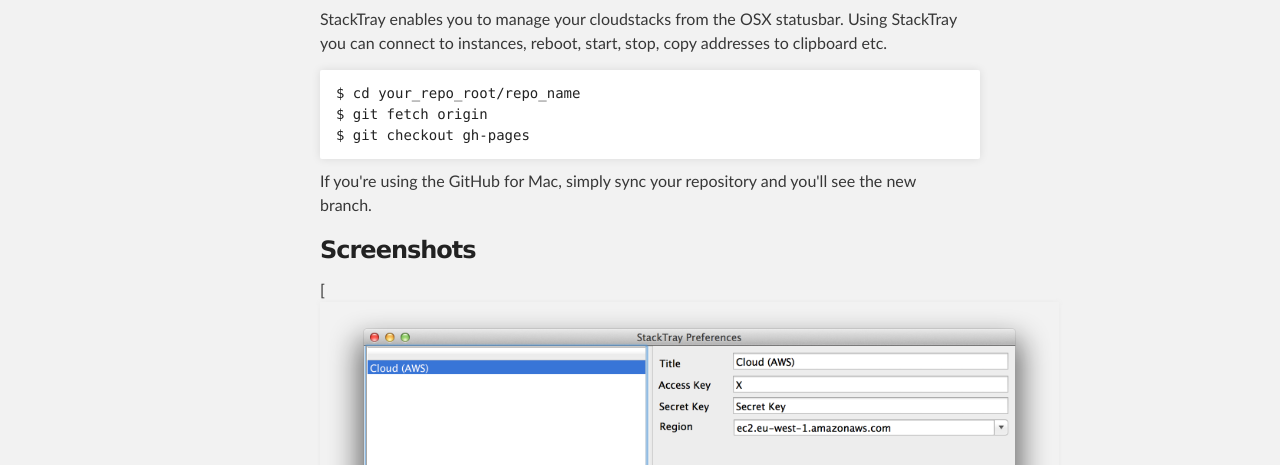
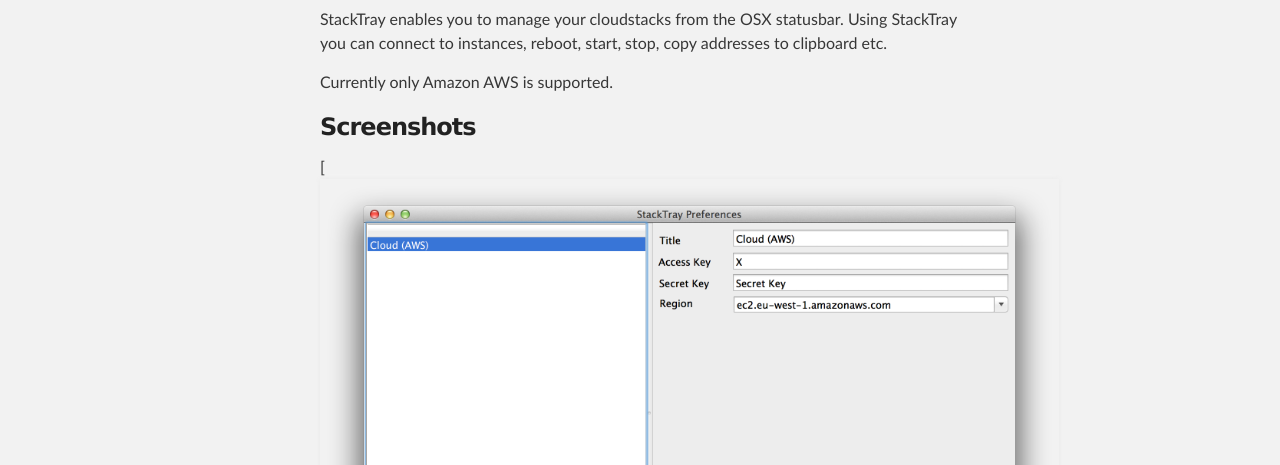
Before and after one commit to dutchcoders/stacktray, a plain HTML site: page index.html in a window 1280 px wide. Shown: the part 335-800 px from the top of the page. Drawn offline with Linux system fonts and the light colour scheme.

```diff
--- a/index.html
+++ b/index.html
@@ -36,12 +36,7 @@
 
 <p>StackTray enables you to manage your cloudstacks from the OSX statusbar. Using StackTray you can connect to instances, reboot, start, stop, copy addresses to clipboard etc.</p>
 
-<pre><code>$ cd your_repo_root/repo_name
-$ git fetch origin
-$ git checkout gh-pages
-</code></pre>
-
-<p>If you're using the GitHub for Mac, simply sync your repository and you'll see the new branch.</p>
+<p>Currently only Amazon AWS is supported.</p>
 
 <h3>
 <a name="screenshots" class="anchor" href="#screenshots"><span class="octicon octicon-link"></span></a>Screenshots</h3>
```
Also changed, not shown: params.json (+1 -1 lines).
